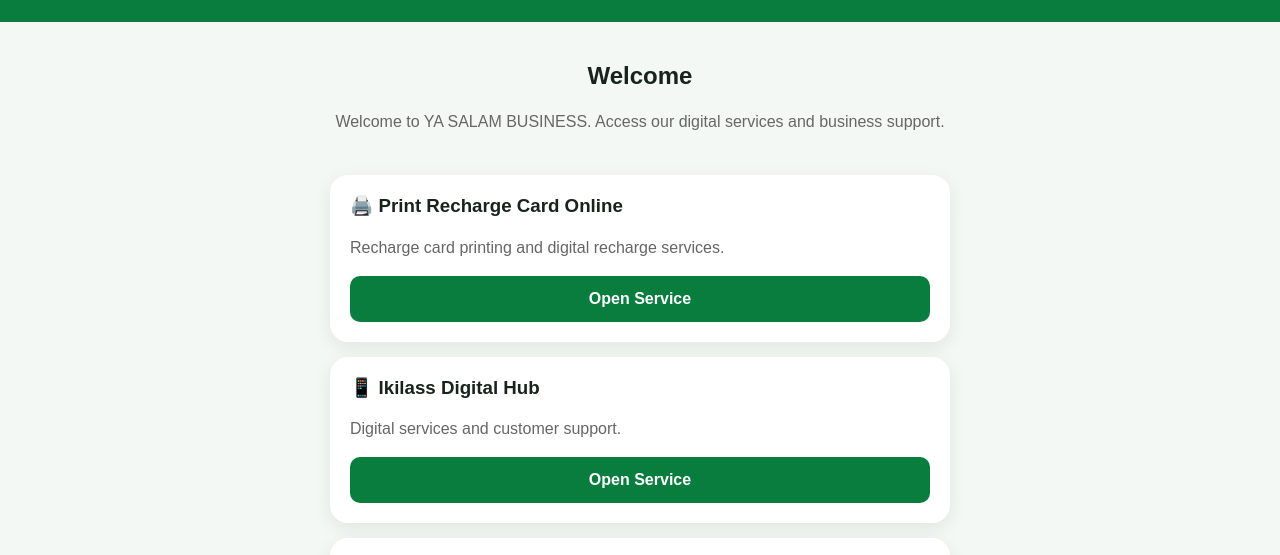
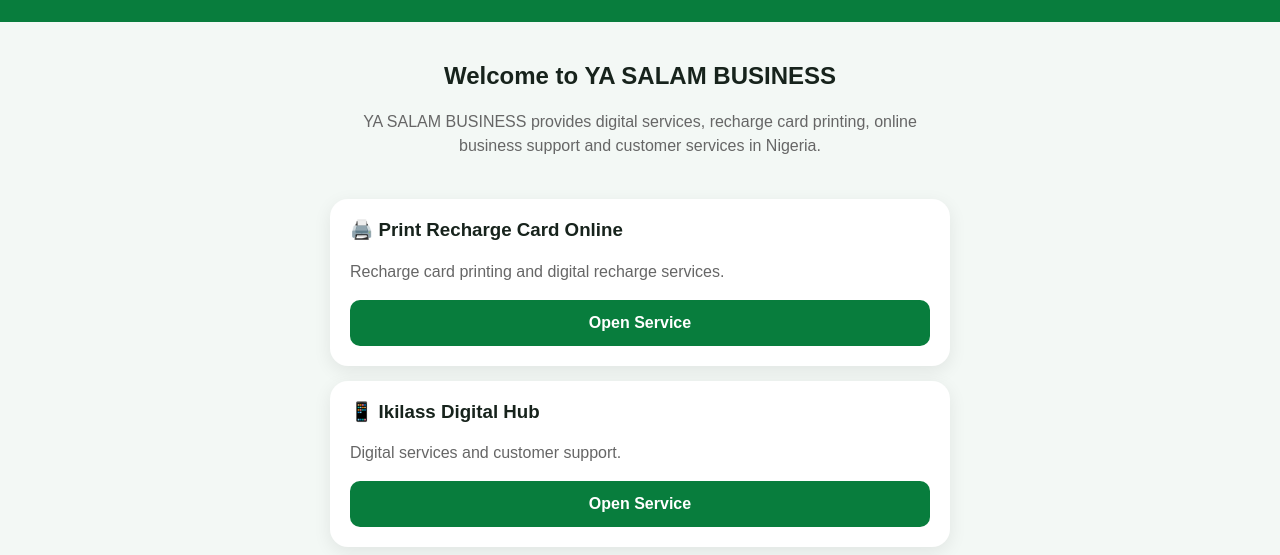
Before and after one commit to sagirushuaibu999-ship-it/Ya-Salam-Business-, a website: page index.html in a window 1280 px wide. Shown: the part 175-730 px from the top of the page. Drawn offline with Linux system fonts and the light colour scheme.

Commit message:
Update index.html

```diff
--- a/index.html
+++ b/index.html
@@ -1,13 +1,36 @@
 <!DOCTYPE html>
 <html lang="en">
 <head>
+
 <meta charset="UTF-8">
 <meta name="viewport" content="width=device-width, initial-scale=1.0">
 
-<title>YA SALAM BUSINESS</title>
+<title>YA SALAM BUSINESS | Digital Services Portal</title>
 
 <meta name="description"
+content="YA SALAM BUSINESS provides digital services, recharge card printing, online business support and customer services in Nigeria.">
+
+<meta name="keywords"
+content="YA SALAM BUSINESS, Ya Salam Business Nigeria, digital services, recharge card printing, online business services, Kano">
+
+<meta name="author" content="YA SALAM BUSINESS">
+
+<meta name="robots" content="index, follow">
+
+<link rel="canonical"
+href="https://ya-salam-business-1iy2.onrender.com/">
+
+<meta property="og:title"
+content="YA SALAM BUSINESS">
+
+<meta property="og:description"
 content="YA SALAM BUSINESS - Digital Services Portal">
+
+<meta property="og:type"
+content="website">
+
+<meta property="og:url"
+content="https://ya-salam-business-1iy2.onrender.com/">
 
 <meta name="theme-color" content="#087d3d">
 
@@ -116,6 +139,7 @@
   font-size:13px;
 }
 </style>
+
 </head>
 
 <body>
@@ -136,11 +160,12 @@
 
 <section class="welcome">
 
-  <h2>Welcome</h2>
+<h2>Welcome to YA SALAM BUSINESS</h2>
 
 <p>
-    Welcome to YA SALAM BUSINESS.
-    Access our digital services and business support.
+YA SALAM BUSINESS provides digital services,
+recharge card printing, online business support
+and customer services in Nigeria.
 </p>
 
 </section>
@@ -268,7 +293,9 @@
 </main>
 
 <footer>
+
 © 2026 YA SALAM BUSINESS. All rights reserved.
+
 </footer>
 
 </body>
```
Lines whose indentation alone changed are shown as unchanged.
